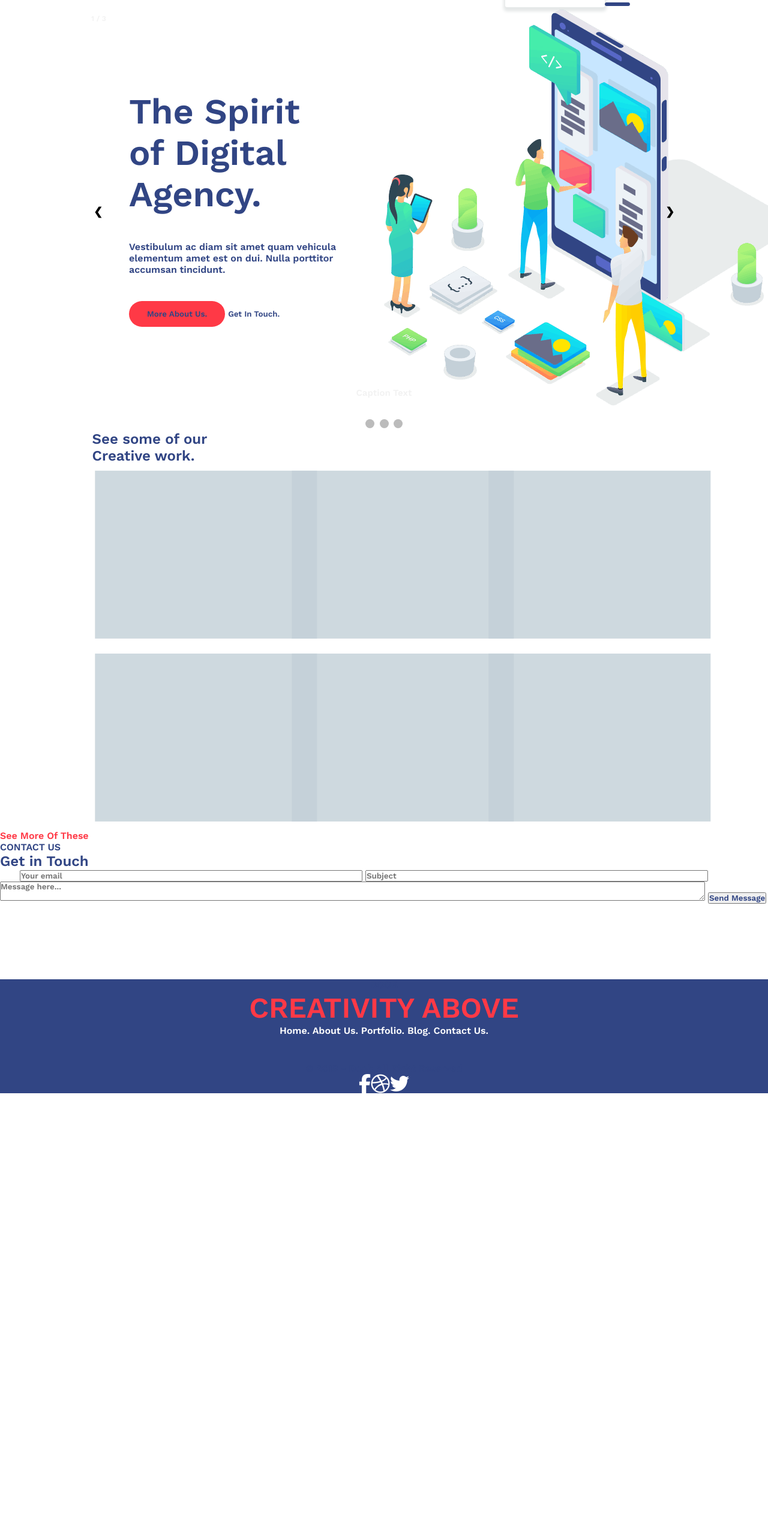
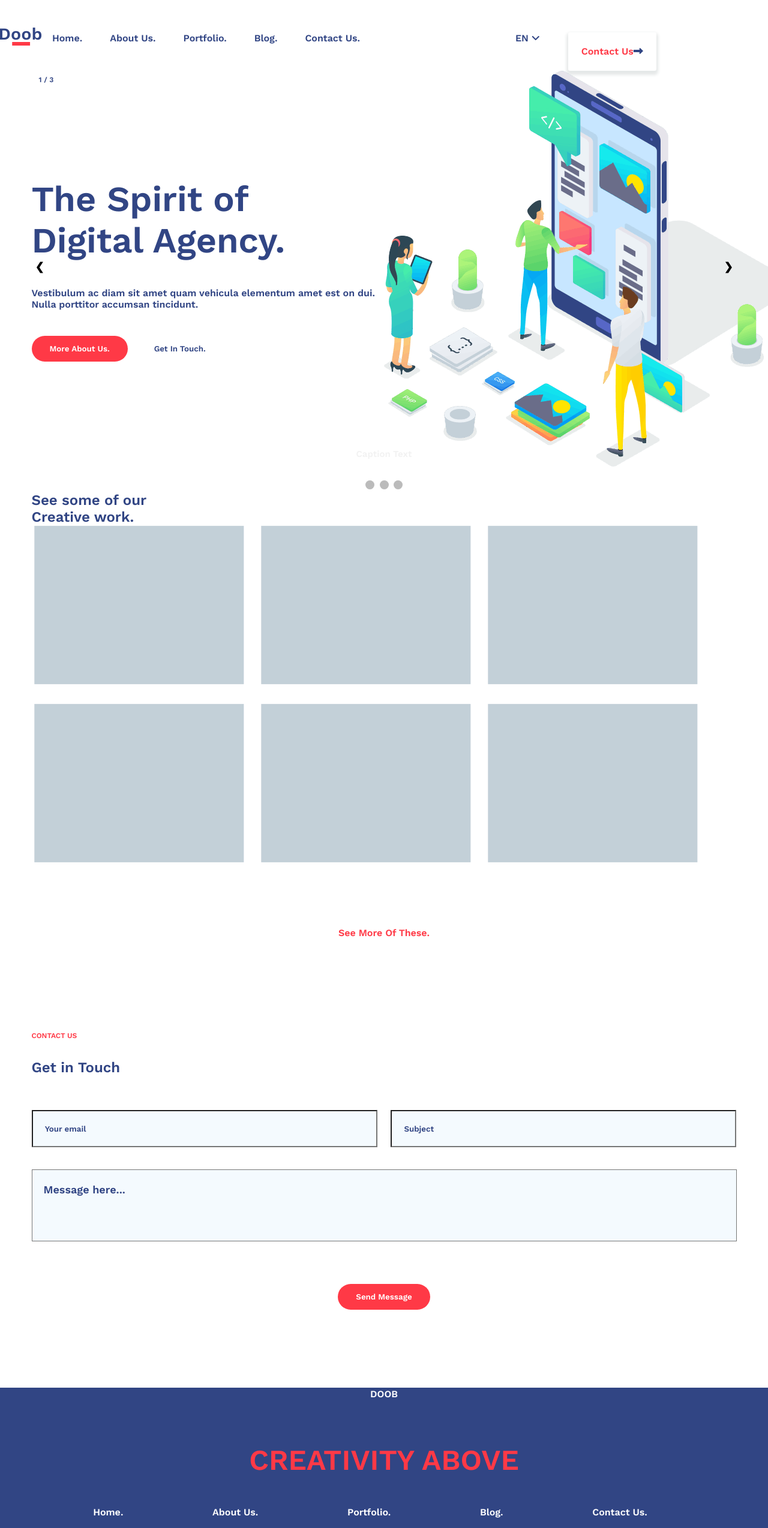
Before and after one commit to Tsimur88/test, a plain HTML site: page index.html in a window 1280 px wide. Shown: the part 32-2580 px from the top of the page at 60% size. Before the commit the page ends 1856 px from the top, so only its background shows below. Drawn offline with nearby package versions, Linux system fonts and the light colour scheme.

Commit message:
Intermediate version

```diff
--- a/css/media.css
+++ b/css/media.css
@@ -1,6 +1,10 @@
 @media (max-width: 320px) {
-    body {
-        width: 100%;
+  h2 {
+    margin-left: 0;
+  }
+  .column {
+    flex: 100%;
+    max-width: 80%;
   }
   .dot,.slideshow-container {
     display: none;
@@ -8,6 +12,46 @@
   .topnav, .contact, .slider-wrap {
     display: none;
   }
+/* Style the navigation menu */
+.topnav {
+  overflow: hidden;
+  background-color: #333;
+  position: relative;
+}
+
+/* Hide the links inside the navigation menu (except for logo/home) */
+.topnav #myLinks {
+  display: none;
+}
+/* Style navigation menu links */
+.topnav a {
+  color: white;
+  padding: 14px 16px;
+  text-decoration: none;
+  font-size: 17px;
+  display: block;
+}
+/* Style the hamburger menu */
+.topnav a.icon {
+  background: black;
+  display: block;
+  position: absolute;
+  right: 0;
+  top: 0;
+}
+
+/* Add a grey background color on mouse-over */
+.topnav a:hover {
+  background-color: #ddd;
+  color: black;
+}
+
+/* Style the active link (or home/logo) */
+.active {
+  background-color: #4CAF50;
+  color: white;
+}
+
   .logo {
     margin: 7vh 0 0 7vw;
   }
@@ -20,15 +64,16 @@
     position: absolute;
     right: 60px;
   }
-    .topnav, .contact {
-        display: none;
+  .icon {
+    display: block;
   }
-    .topnav {
-        overflow: hidden;
-        background-color: #333;
-        position: relative;
+  #subject {
+    margin: 0 0 4% 0;
+    width: 100%;
   }
-
+  #email {
+    width: 100%;
+  }
   /* Hide the links inside the navigation menu (except for logo/home) */
   .topnav #myLinks {
     display: none;
@@ -63,12 +108,28 @@
     background-color: #4CAF50;
     color: white;
   }}
-@media (max-width: 768px) {
+@media screen and (max-width: 768px) {
+.logo {
+  margin-left: 5vw
+}
+.column {
+  flex: 50%;
+  max-width: 45%;
+}
 body {
   padding-bottom: 70vh;
 }
-    .content {
-        width: 100%;
+.container {
+  width: 80%;
+}
+/* .column {
+  min-height: auto;
+  display: block;
+  width: 45%;
+  background-position: top;
+} */
+.logo {
+  margin-top: 38px;
 }
 .lang {
   position: absolute;
@@ -80,59 +141,19 @@
   top: 5vh;
   right: 10vw;
 }
-    .logo-image {
-        margin: 5vh auto;
+.prev, .next {
+  padding: 0;
 }
-    h2 {
-        margin-left: 3%;
-    }
-    .grid img {
-        width: 100%;
-    }
-    .topnav, .contact {
-        display: none;
-    }
-    .topnav {
-        overflow: hidden;
-        background-color: #333;
-        position: relative;
-      }
-
-      /* Hide the links inside the navigation menu (except for logo/home) */
-      .topnav #myLinks {
-        display: none;
-      }
-
-      /* Style navigation menu links */
-      .topnav a {
-        color: white;
-        padding: 14px 16px;
-        text-decoration: none;
-        font-size: 17px;
-        display: block;
-      }
-
-      /* Style the hamburger menu */
-      .topnav a.icon {
-        background: black;
-        display: block;
-        position: absolute;
-        right: 0;
-        top: 0;
-      }
-
-      /* Add a grey background color on mouse-over */
-      .topnav a:hover {
-        background-color: #ddd;
-        color: black;
-      }
-
-      /* Style the active link (or home/logo) */
-      .active {
-        background-color: #4CAF50;
-        color: white;
-      }
+/* .right img {
+    width: 50%;
+} */
 .slideshow-container {
   width: 100%;
 }
+#subject {
+  margin: 0 0 4% 0;
+  width: 100%;
 }
+#email {
+  width: 100%;
+}}
--- a/css/style.css
+++ b/css/style.css
@@ -6,30 +6,27 @@
   font-weight: 600;
   color: #314584;
 }
+.container {
+  width: 1175px;
+  margin: auto;
+}
 header {
   width: 100%;
   display: flex;
 }
+.icon {
+  display: none;
+}
 .logo {
-    width: 20%;
+  margin-top: 78px;
 }
-.logo-image {
-    margin: 0 auto;
-    display: block;
-}
-.lang {
+.langchange {
+  margin: 0 47px 0 213px;
   display: inline-block;
 }
-.wrap-title {
-  display: inline-block;
-  margin-left: 12%;
-}
-nav {
+.topnav {
+  margin-top: 86px;
   display: flex;
-   flex-direction: row;
-}
-nav a {
-    transition: linear .3s;
 }
 ul {
   display: flex;
@@ -38,10 +35,6 @@ ul {
  }
 .nav-links a:hover {
   border-bottom: 2px solid #bf4aa8;
- }
-.burger {
-     cursor: pointer;
-     display: none;
  }
 .line {
   width: 25px;
@@ -62,6 +55,7 @@ li {
   border-radius: 3px;
   line-height: 40px;
   box-shadow: 0px 4px 5px 3px rgba(229,232,232,1);
+  text-decoration: none;
  }
  .lang ul {
   display: none;
@@ -88,48 +82,26 @@ p {
   margin-top: 44px;
  }
 .red-button {
+  margin-right: 39px;
   border-radius: 30px;
   padding: 14px 30px;
   background-color: #ff3946;
   border: none;
+  color: #ffffff;
  }
 .get-in-touch {
   border: none;
   background: none;
 }
-.first-slide-wrap {
-    width: 70%;
-}
 .buttons {
   margin-top: 43px;
 }
-/* The grid: Four equal columns that floats next to each other */
+.grid:nth-child(3) {
+  margin-right: 0;
+}
 .column {
-    float: left;
-    width: 32%;
-    padding: 10px ;
-  }
-.row {
-    display: flex;
-    justify-content: center;
-    width: 80%;
-    margin: auto;
-}
-  /* Style the images inside the grid */
-.column img {
-    opacity: 0.8;
-    cursor: pointer;
-  }
-
-.column img:hover {
-    opacity: 1;
-  }
-
-  /* Clear floats after the columns */
-.row:after {
-    content: "";
-    display: table;
-    clear: both;
+  width: 30%;
+  margin: 0 28px 32px 0;
 }
 .more-of-these {
   margin: auto;
@@ -137,7 +109,6 @@ p {
   color: #ff3946;
 }
 .slideshow-container {
-    max-width: 1000px;
   position: relative;
   margin: auto;
   }
@@ -154,7 +125,7 @@ p {
   top: 50%;
   width: auto;
   margin-top: -22px;
-    padding: 16px;
+  padding: 6px;
   color: black;
   font-weight: bold;
   font-size: 18px;
@@ -187,7 +158,7 @@ p {
 
   /* Number text (1/3 etc) */
 .numbertext {
-    color: #f2f2f2;
+  color: #314584;
   font-size: 12px;
   padding: 8px 12px;
   position: absolute;
@@ -217,32 +188,99 @@ p {
   animation-name: fade;
   animation-duration: 1.5s;
   }
+  .grid {
+  display: flex;
+  flex-wrap: wrap;
+  justify-content: space-between;
+  }
+.more {
+  text-align: center;
+  color: #ff3946;
+  margin-bottom: 151px
+}
+.contact-us {
+  font-size: 12px;
+  color: #ff3946;
+}
+form {
+  text-align: center;
+}
+.message h2 {
+  margin: 31px 0 57px 0;
+}
 #msg {
-  width: 1175px;
+  height: 120px;
+  padding: 22px 19px;
+  font-size: 18px;
+  color: #314584;
+  background-color: #f4fafe;
+  width: 100%;
+  resize: none;
 }
 #email {
-  width: 571px;
-  margin-left: 33px;
+  padding: 20px 20px;
+  height: 62px;
+  color: #314584;
+  background-color: #f4fafe;
+  width: 49%;
+  margin-bottom: 37px;
 }
 #subject {
-  width: 571px;
+  padding: 20px 20px;
+  height: 62px;
+  color: #314584;
+  background-color: #f4fafe;
+  width: 49%;
+  margin-left: 18px;
 }
 .message {
   margin-bottom: 66px;
 }
 #submit {
-  margin-bottom: 60px;
+  border-radius: 30px;
+  margin: 67px auto 60px;
+  padding: 14px 30px;
+  background-color: #ff3946;
+  border: none;
+  color: #ffffff;
+}
+::-webkit-input-placeholder {
+  color:#314584;
+}
+::-moz-placeholder {
+  color:#314584;
+}
+:-moz-placeholder {
+  color:#314584;
+}
+:-ms-input-placeholder {
+  color:#314584;
 }
 footer {
   background-color: #314584;
   text-align: center;
 }
-.footer-nav {
+.footer-nav li {
   color: #ffffff;
+  overflow: hidden;
+  display: flex;
+  justify-content: center;
+  align-items: center;
+}
+footer span {
+  display: block;
+  color: #ffffff;
+  margin-top: 70px;
+  border: 1px solid transparent;
+}
+footer p {
+  color: #ffffff;
+  margin: 59px 39px;
 }
 .creativity {
   font-size: 48px;
   color: #ff3946;
+  margin-bottom: 48px;
 }
 .fab {
   color: white;
@@ -250,6 +288,9 @@ footer {
 .icons {
   display: flex;
   justify-content: center;
+}
+.fa-twitter {
+  margin: 0 88px 0 88px;
 }
 @-webkit-keyframes fade {
   from {opacity: .4}
@@ -260,3 +301,20 @@ footer {
   from {opacity: .4}
   to {opacity: 1}
   }
+.row {
+  display: flex;
+  flex-wrap: wrap;
+  padding: 0 4px;
+}
+
+/* Create four equal columns that sits next to each other */
+.column {
+  flex: 25%;
+  max-width: 30%;
+}
+
+.column img {
+  margin-bottom: 32px;
+  vertical-align: middle;
+  width: 100%;
+}
--- a/index.html
+++ b/index.html
@@ -15,6 +15,7 @@
         <div class="logo">
             <img class="logo-image" src="/img/Logo@1X.png" alt="">
         </div>
+        <div class="container">
             <nav class="topnav">
                 <ul class="nav-links" id="myLinks">
                     <li><a href="#"></a>Home.</li>
@@ -23,56 +24,23 @@
                     <li><a href="#"></a>Blog.</li>
                     <li><a href="#"></a>Contact Us.</li>
                 </ul>
+                <div class="langchange">
+                    <span>EN</span>
+                    <i class="fas fa-angle-down"></i>
+                </div>
+                   <a href="#contact-us" class="contact">Contact Us<i class="fas fa-long-arrow-alt-right"></i></a>
             </nav>
-            <div class="langchange">
-                <div class="lang">
-                    <span>EN</span>
-                    <ul>
-                        <li>RU</li>
-                        <li>PL</i>
-                    </ul>
-                </div>
-                <a class="contact" href="#contact-us"">Contact us.<i class="fas fa-long-arrow-alt-right fa-2x"></i></a>
-            </div>
             <a href="javascript:void(0);" class="icon" onclick="myFunction()">
                 <i class="fa fa-bars fa-3x"></i>
             </a>
-
         </div>
     </header>
-    <div class="content">
+    <section class="slider">
+        <div class="container">
                 <div class="slideshow-container">
-
                         <!-- Full-width images with number and caption text -->
                     <div class="mySlides fade">
                         <div class="numbertext">1 / 3</div>
-                      <div style="width:100%">
-                            <div class="slider-wrap">
-                              <div class="left">
-                                  <div class="first-slide-wrap">
-                                      <h1>The Spirit of Digital Agency.</h1>
-                                      <p>Vestibulum ac diam sit amet quam vehicula elementum amet est on dui. Nulla porttitor accumsan tincidunt.</p>
-                                      <div class="buttons">
-                                          <button class="red-button">
-                                          More About Us.
-                                          </button>
-                                          <button class="get-in-touch">
-                                          Get In Touch.
-                                          </button>
-                                      </div>
-                                  </div>
-                              </div>
-                              <div class="right">
-                                      <img src="img/Vector Illustration@1X.png" alt="">
-                              </div>
-                          </div>
-                      </div>
-                      <div class="text">Caption Text</div>
-                    </div>
-
-                    <div class="mySlides fade">
-                      <div class="numbertext">2 / 3</div>
-
                         <div style="width:100%">
                             <div class="slider-wrap">
                                 <div class="left">
@@ -94,10 +62,33 @@
                                 </div>
                             </div>
                         </div>
-
+                        <div class="text">Caption Text</div>
+                    </div>
+                    <div class="mySlides fade">
+                        <div class="numbertext">2 / 3</div>
+                            <div style="width:100%">
+                                <div class="slider-wrap">
+                                    <div class="left">
+                                        <div class="first-slide-wrap">
+                                            <h1>The Spirit of <br> Digital Agency.</h1>
+                                            <p>Vestibulum ac diam sit amet quam vehicula elementum amet est on dui. Nulla porttitor accumsan tincidunt.</p>
+                                            <div class="buttons">
+                                                <button class="red-button">
+                                                More About Us.
+                                                </button>
+                                                <button class="get-in-touch">
+                                                Get In Touch.
+                                                </button>
+                                            </div>
+                                        </div>
+                                    </div>
+                                    <div class="right">
+                                        <img src="img/Vector Illustration@1X.png" alt="">
+                                    </div>
+                                </div>
+                            </div>
                         <div class="text">Caption Two</div>
                     </div>
-
                     <div class="mySlides fade">
                         <div class="numbertext">3 / 3</div>
                         <div style="width:100%">
@@ -121,29 +112,29 @@
                                 </div>
                             </div>
                         </div>
-
                         <div class="text">Caption Three</div>
                     </div>
-
                         <!-- Next and previous buttons -->
                         <a class="prev" onclick="plusSlides(-1)">&#10094;</a>
                         <a class="next" onclick="plusSlides(1)">&#10095;</a>
                 </div>
             <br>
-
             <!-- The dots/circles -->
             <div style="text-align:center">
                 <span class="dot" onclick="currentSlide(1)"></span>
                 <span class="dot" onclick="currentSlide(2)"></span>
                 <span class="dot" onclick="currentSlide(3)"></span>
             </div>
-        <div class="grid">
-            <div>
+        </div>
+    </section>
+    <section>
+            <div class="container">
+
                         <div class="wrap-title">
                             <h2>See some of our <br>
                             Creative work.</h2>
                         </div>
-                <div class="row">
+                        <!-- <div class="grid">
                             <div class="column">
                                 <img src="img/1@1X.png" alt="1">
                             </div>
@@ -153,8 +144,6 @@
                             <div class="column">
                                 <img src="img/1@1X.png" alt="3">
                             </div>
-                </div>
-                <div class="row">
                             <div class="column">
                                 <img src="img/1@1X.png" alt="4">
                             </div>
@@ -163,12 +152,26 @@
                             </div>
                             <div class="column">
                                 <img src="img/1@1X.png" alt="6">
+                            </div> -->
+                        <div class="row">
+                            <div class="column">
+                                <img src="img/1@1X.png" alt="1" style="width:100%">
+                                <img src="img/1@1X.png" alt="2" style="width:100%">
+                            </div>
+                            <div class="column">
+                                <img src="img/1@1X.png" alt="3" style="width:100%">
+                                <img src="img/1@1X.png" alt="4" style="width:100%">
+                            </div>
+                            <div class="column">
+                                <img src="img/1@1X.png" alt="5" style="width:100%">
+                                <img src="img/1@1X.png" alt="6" style="width:100%">
                             </div>
                         </div>
             </div>
-        </div>
-        <a href="#" class="more-of-these">See More Of These</a>
+    </section>
     <section class="message">
+            <div class="container">
+                <p class="more">See More Of These.</p>
                 <span id="contact-us" class="contact-us">CONTACT US</span>
                 <h2>Get in Touch</h2>
                 <div class="message">
@@ -180,23 +183,27 @@
                         <input type="submit" id="submit" value="Send Message">
                     </form>
                 </div>
+            </div>
     </section>
-    </div>
     <footer>
-        <p>DOOB</p>
+        <div class="container">
+            <span>DOOB</span>
             <span class="creativity">CREATIVITY ABOVE</span>
             <div class="footer-nav">
-            <a href="#"></a>Home.
-            <a href="#"></a>About Us.
-            <a href="#"></a>Portfolio.
-            <a href="#"></a>Blog.
-            <a href="#"></a>Contact Us.
+                <ul>
+                    <li><a href="#"></a>Home.</li>
+                    <li><a href="#"></a>About Us.</li>
+                    <li><a href="#"></a>Portfolio.</li>
+                    <li><a href="#"></a>Blog.</li>
+                    <li><a href="#"></a>Contact Us.</li>
+                </ul>
             </div>
             <p> © 2019 - Doob,All Right Reserved</p>
             <div class="icons">
                 <i class="fab fa-facebook-f fa-2x"></i>
+                <i class="fab fa-twitter fa-2x"></i>
                 <i class="fab fa-dribbble fa-2x"></i>
-            <i class="fab fa-twitter fa-2x"></i>
+            </div>
         </div>
     </footer>
     <script src="https://kit.fontawesome.com/ce649c3fc8.js"></script>
```
Lines whose indentation alone changed are shown as unchanged.
